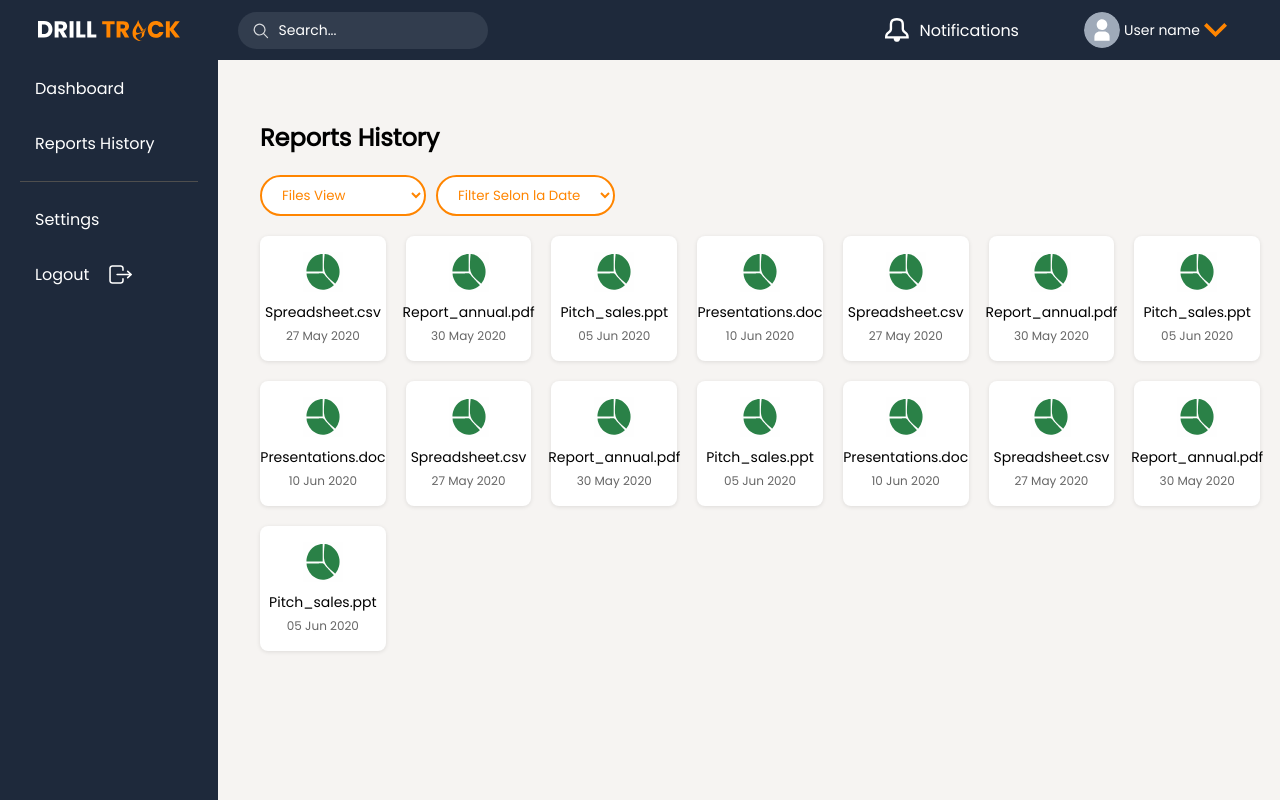
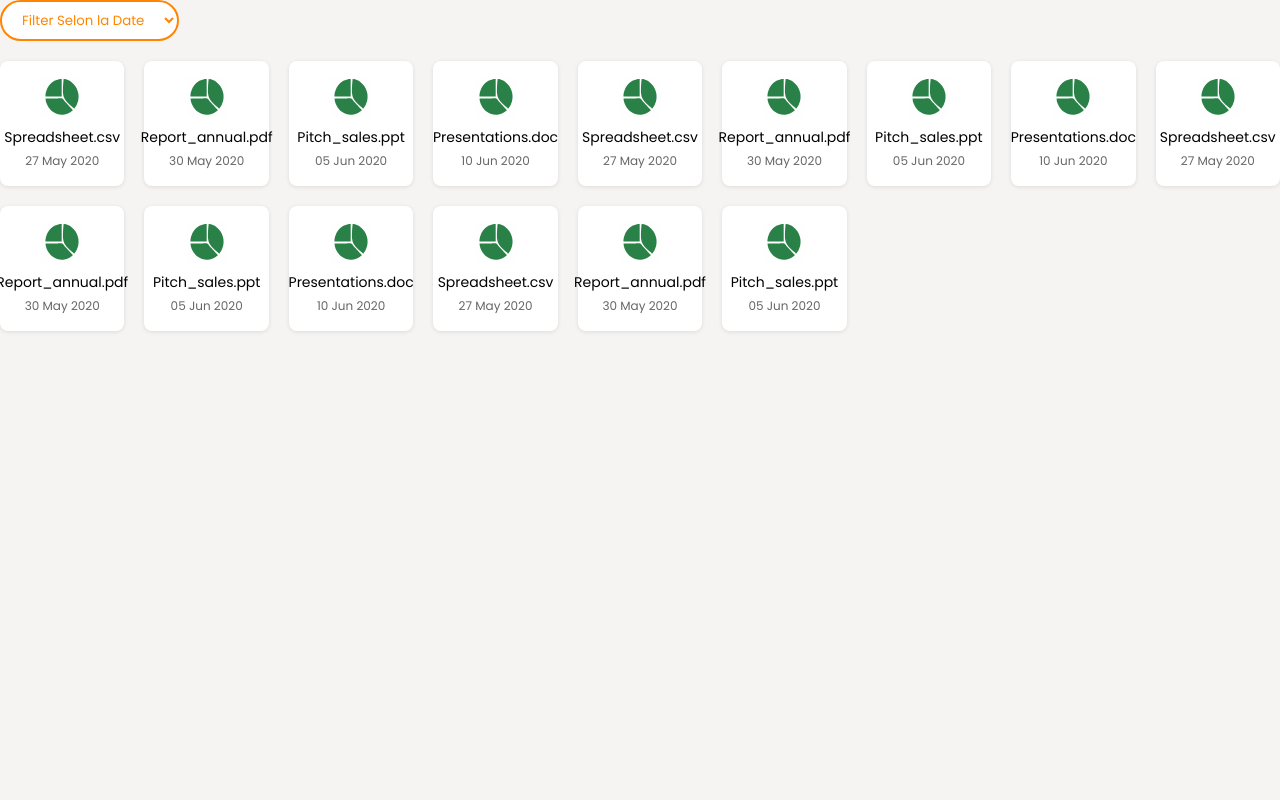
Before and after one commit to mariardj/Projet2Cs, a React (Create React App) app: page /Dashboardsview in a window 1280 px wide. Built offline with nearby package versions, Linux system fonts and the light colour scheme.

Commit message:
reportsHistory-partially

```diff
--- a/src/App.jsx
+++ b/src/App.jsx
@@ -1,6 +1,6 @@
 import logo from './logo.svg';
 import { BrowserRouter, Routes, Route } from 'react-router-dom';
-import NavBar from "./components/NavBar"; // Import the Navbar component
+import NavBar from "./components/NavBar";
 import SidebarAndNavbar from './components/SidebarAndNavbar';
 import RemarqueCard from './components/RemarqueCard';
 import RegionFilter from './components/RegionFilter';
@@ -12,9 +12,11 @@ import Filesview from './components/Filesview';
 import Notifications from './components/Notifications';
 import Dashboardsview from './components/Dashboardsview';
 import TableView from './components/TableView';
-import CostStatusPage from './components/CostStatusPage'; // 👈 new import
+import CostStatusPage from './components/CostStatusPage';
 import ReservoirProgressChart from './components/ReservoirProgressChart';
 import HistoryP from './components/HistoryP';
+import ReportsPage from './components/ReportsPage';
+
 function App() {
 
   return (
@@ -29,6 +31,7 @@ function App() {
         <Route path="/TableView" element={<TableView/>} />
         <Route path="/CostStatus" element={<CostStatusPage />} />
         <Route path="/ReservoirProgressChart" element={<ReservoirProgressChart />} />
+        <Route path="/reports"  element={<ReportsPage />}/>
       </Routes>
 
     </div>
--- a/src/components/Dashboardsview.jsx
+++ b/src/components/Dashboardsview.jsx
@@ -19,23 +19,12 @@ const Filesview = () => {
 
   return (
     <div style={{ backgroundColor: '#F6F4F2', minHeight: '100vh' }}>
-      <SidebarAndNavbar />
 
-      {/* Ensure content starts below navbar and beside sidebar */}
       <div
-        style={{
-          marginLeft: '240px',   // adjust based on sidebar width
-          paddingTop: '120px',    // increased to clear navbar
-          paddingLeft: '20px',
-          paddingRight: '20px'
-        }}
+
       >
-        <h1 style={{ fontSize: '24px', fontWeight: 'bold', marginBottom: '20px' }}>
-          Reports History
-        </h1>
 
-        {/* View & Date filter controls */}
-        {/* View & Date filters */}
+
         <div
           style={{
             display: 'flex',
@@ -44,22 +33,7 @@ const Filesview = () => {
             marginBottom: '20px'
           }}
         >
-          <select
-            value={view}
-            onChange={e => setView(e.target.value)}
-            style={{
-              padding: '8px 16px',
-              backgroundColor: '#FFF',
-              border: '2px solid #FF8500',
-              borderRadius: '40px',
-              color: '#FF8500',
-              cursor: 'pointer'
-            }}
-          >
-            <option>Files View</option>
-            <option>Dashboard View</option>
-            <option>Table View</option>
-          </select>
+
 
           <select
             value={filterDate}
--- a/src/components/Filesview.jsx
+++ b/src/components/Filesview.jsx
@@ -9,33 +9,14 @@ const baseFiles = [
   { title: 'Pitch_sales.ppt', date: '05 Jun 2020' },
   { title: 'Presentations.doc', date: '10 Jun 2020' }
 ];
-
 const Filesview = () => {
   const [view, setView] = useState('Files View');
   const [filterDate, setFilterDate] = useState('');
-
-  // Generate list of 15 file objects with varying dates
   const files = Array.from({ length: 15 }, (_, i) => baseFiles[i % baseFiles.length]);
-
   return (
     <div style={{ backgroundColor: '#F6F4F2', minHeight: '100vh' }}>
-      <SidebarAndNavbar />
-
-      {/* Ensure content starts below navbar and beside sidebar */}
       <div
-        style={{
-          marginLeft: '240px',   // adjust based on sidebar width
-          paddingTop: '120px',    // increased to clear navbar
-          paddingLeft: '20px',
-          paddingRight: '20px'
-        }}
       >
-        <h1 style={{ fontSize: '24px', fontWeight: 'bold', marginBottom: '20px' }}>
-          Reports History
-        </h1>
-
-        {/* View & Date filter controls */}
-        {/* View & Date filters */}
         <div
           style={{
             display: 'flex',
@@ -44,22 +25,7 @@ const Filesview = () => {
             marginBottom: '20px'
           }}
         >
-          <select
-            value={view}
-            onChange={e => setView(e.target.value)}
-            style={{
-              padding: '8px 16px',
-              backgroundColor: '#FFF',
-              border: '2px solid #FF8500',
-              borderRadius: '40px',
-              color: '#FF8500',
-              cursor: 'pointer'
-            }}
-          >
-            <option>Files View</option>
-            <option>Dashboard View</option>
-            <option>Table View</option>
-          </select>
+
 
           <select
             value={filterDate}
@@ -80,7 +46,7 @@ const Filesview = () => {
           </select>
         </div>
 
-        {/* Files grid */}
+
         <div
           style={{
             display: 'grid',
@@ -121,5 +87,4 @@ const Filesview = () => {
     </div>
   );
 };
-
 export default Filesview;
--- /dev/null
+++ b/src/components/ReportsPage.jsx
@@ -0,0 +1,49 @@
+import React, { useState } from 'react';
+import SidebarAndNavbar from './SidebarAndNavbar';
+import TableView from './TableView';
+import Dashboardsview from './Dashboardsview';
+import Filesview from './Filesview';
+import ViewsFilter from './ViewsFilter';
+
+const ReportsPage = () => {
+  const [selectedView, setSelectedView] = useState('Table View');
+
+  const renderView = () => {
+    switch (selectedView) {
+      case 'Table View':
+        return <TableView />;
+      case 'Dashboards View':
+        return <Dashboardsview />;
+      case 'Files View':
+        return <Filesview />;
+      default:
+        return <TableView />;
+    }
+  };
+
+  return (
+    <div className="reports-page" style={{ display: 'flex', height: '100vh', fontFamily: 'Inter, sans-serif' }}>
+       <SidebarAndNavbar />
+       <div
+  style={{
+    flex: 1,
+    display: 'flex',
+    flexDirection: 'column',
+    padding: '40px',
+    marginLeft: '17vw', // compensate for sidebar
+    marginTop: '60px',  // compensate for navbar
+    minHeight: 'calc(100vh - 60px)', // ensure full height after navbar
+    boxSizing: 'border-box'
+  }}
+>
+  <ViewsFilter selectedView={selectedView} onSelect={setSelectedView} />
+  {renderView()}
+</div>
+
+
+    </div>
+
+  );
+};
+
+export default ReportsPage;
--- a/src/components/TableView.jsx
+++ b/src/components/TableView.jsx
@@ -63,12 +63,7 @@ const TableView = () => {
   };
 
   const styles = {
-    container: {
-      padding: '2rem',
-      fontFamily: 'Arial, sans-serif',
-      backgroundColor: '#f5f6fa',
-      minHeight: '100vh',
-    },
+
     header: {
       cursor: 'pointer',
       userSelect: 'none',
@@ -145,15 +140,15 @@ const TableView = () => {
   };
 
   return (
-    <div style={styles.container}>
-      <div style={styles.header}>
+    <div >
+      {/* <div style={styles.header}>
         <h1 style={styles.title}>Reports History</h1>
         <div style={styles.buttonGroup}>
           <button style={styles.button}>Table View</button>
           <button style={styles.button}>Files View</button>
           <button style={styles.button}>Dashboard View</button>
         </div>
-      </div>
+      </div> */}
       <table style={styles.table}>
         <thead>
           <tr>
--- a/src/components/ViewsFilter.jsx
+++ b/src/components/ViewsFilter.jsx
@@ -1,14 +1,12 @@
 import React, { useState } from 'react';
 
-const ViewsFilter = () => {
+const ViewsFilter = ({ selectedView, onSelect }) => {
   const views = ['Table View', 'Dashboards View', 'Files View'];
-  const [selectedView, setSelectedView] = useState('Table View');
   const [isOpen, setIsOpen] = useState(false);
 
   const toggleDropdown = () => setIsOpen(!isOpen);
-
   const handleSelect = (view) => {
-    setSelectedView(view);
+    onSelect(view); // Communiquer le choix au parent
     setIsOpen(false);
   };
 
```
Lines whose indentation alone changed are shown as unchanged.
